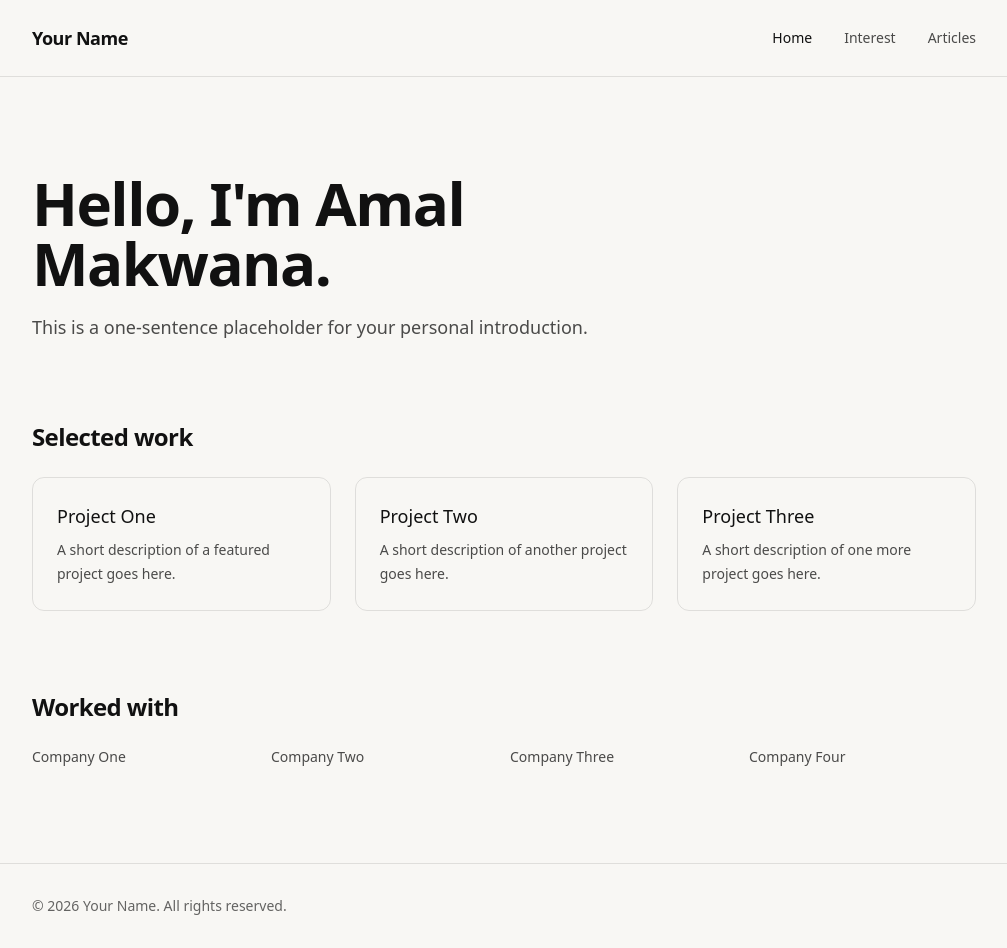
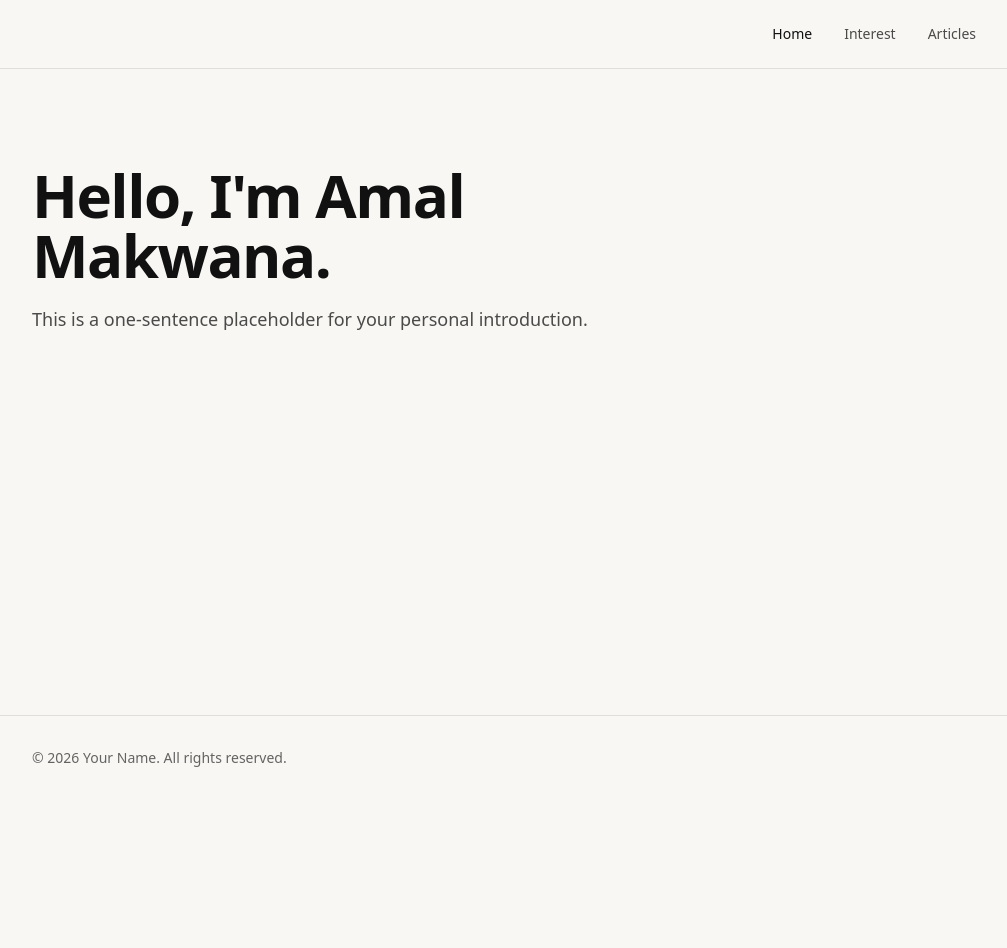
Before and after one commit to Amal-Makwana/amalmakwana, a Next.js app in the folder my-site/: page / in a window 1280 px wide. Shown: the whole page, without its empty margins (136-1143 px from the left). After the commit the page ends 800 px from the top, so only its background shows below. Built offline with nearby package versions, Linux system fonts and the light colour scheme.

Commit message:
Remove committed npm lockfile

```diff
--- a/my-site/app/components/site-header.tsx
+++ b/my-site/app/components/site-header.tsx
@@ -16,11 +16,7 @@ export function SiteHeader() {
 
   return (
     <header className="border-b border-black/10">
-      <div className="container-shell flex items-center justify-between py-6">
-        <Link href="/" className="text-lg font-semibold tracking-tight">
-          Your Name
-        </Link>
-
+      <div className="container-shell flex items-center justify-end py-6">
         <button
           type="button"
           className="rounded-md border border-black/15 px-3 py-2 text-sm md:hidden"
--- a/my-site/app/page.tsx
+++ b/my-site/app/page.tsx
@@ -1,20 +1,3 @@
-const selectedWork = [
-  {
-    title: "Project One",
-    description: "A short description of a featured project goes here."
-  },
-  {
-    title: "Project Two",
-    description: "A short description of another project goes here."
-  },
-  {
-    title: "Project Three",
-    description: "A short description of one more project goes here."
-  }
-];
-
-const companies = ["Company One", "Company Two", "Company Three", "Company Four"];
-
 export default function HomePage() {
   return (
     <div className="space-y-20">
@@ -26,33 +9,6 @@ export default function HomePage() {
           This is a one-sentence placeholder for your personal introduction.
         </p>
       </section>
-
-      <section className="space-y-6" aria-labelledby="selected-work-heading">
-        <h2 id="selected-work-heading" className="text-2xl font-semibold tracking-tight">
-          Selected work
-        </h2>
-        <div className="grid gap-6 md:grid-cols-3">
-          {selectedWork.map((item) => (
-            <article key={item.title} className="rounded-xl border border-black/10 p-6">
-              <h3 className="text-lg font-medium">{item.title}</h3>
-              <p className="mt-2 text-sm leading-6 text-black/70">{item.description}</p>
-            </article>
-          ))}
-        </div>
-      </section>
-
-      <section className="space-y-6" aria-labelledby="worked-with-heading">
-        <h2 id="worked-with-heading" className="text-2xl font-semibold tracking-tight">
-          Worked with
-        </h2>
-        <ul className="grid gap-3 text-black/70 sm:grid-cols-2 md:grid-cols-4">
-          {companies.map((company) => (
-            <li key={company} className="text-sm">
-              {company}
-            </li>
-          ))}
-        </ul>
-      </section>
     </div>
   );
 }
```
